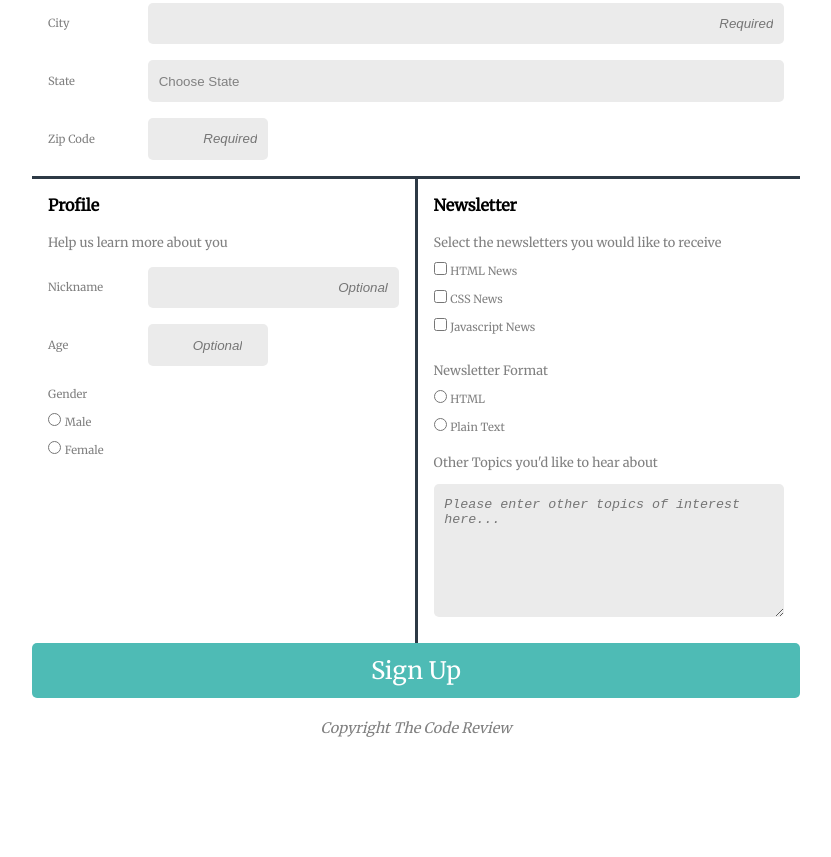
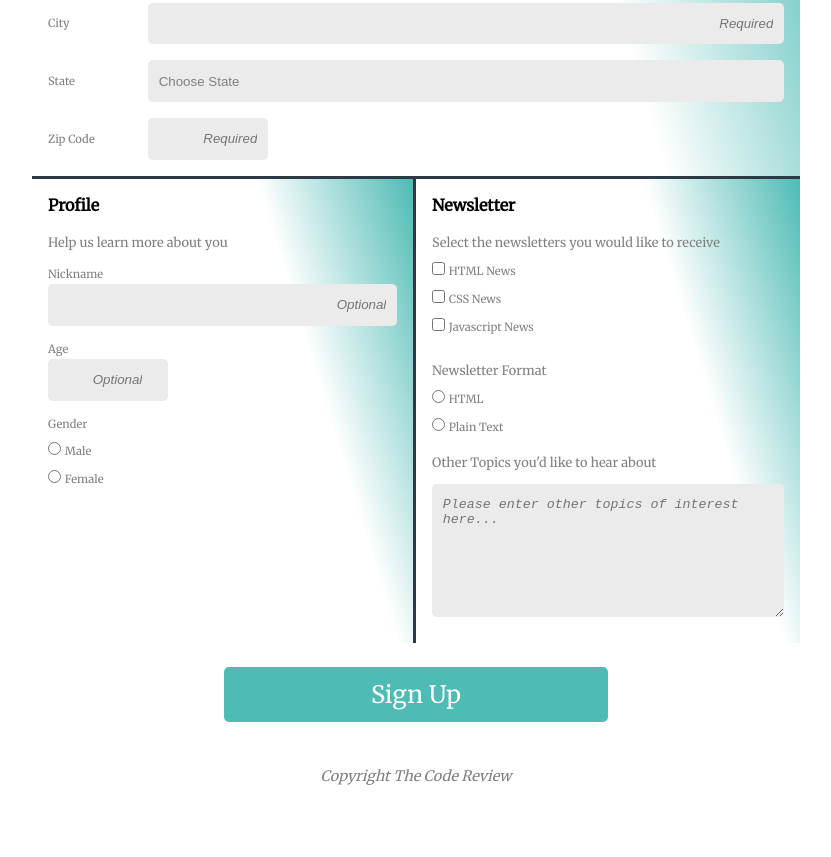
Before and after one commit to k-snides/online-registration-form, a plain HTML site: page index.html in a window 1280 px wide. Shown: the part 480-1337 px from the top of the page, without its empty margins (224-1055 px from the left). Before the commit the page ends 1239 px from the top, so only its background shows below. Drawn offline with Linux system fonts and the light colour scheme.

Commit message:
add extra credit features

```diff
--- a/css/style.css
+++ b/css/style.css
@@ -78,8 +78,14 @@ p {
 	color: gray;
 }
 
+/* === Form === */
+.contact-information,
+.profile,
+.newsletter {
+	background: linear-gradient(73deg, transparent 70%, rgb(78, 187, 181));
+	padding-right: 0.5em;
+}
 
-/* === Form === */
 /* --- Contact Information Section --- */
 .form-flex {
 	display: flex;
@@ -96,18 +102,19 @@ fieldset {
 	font-weight: bold;
 }
 
-label {
+label,
+.gender {
 	font-weight: normal;
 	color: gray;
-	font-size: 0.7em;
 	margin-bottom: 0.4em;
 	flex: 1 0 100%;
+	font-size: 0.7em;
 }
 
 .form-section {
 	border-top: 3px solid rgb(45, 57, 69);
+	padding-right: 0.5em;
 }
-
 
 legend {
 	padding: 1em 0;
@@ -138,15 +145,15 @@ input:focus,
 select:focus,
 textarea:focus  {
 	border: 1px solid rgb(45, 57, 69);
-	background-color: rgb(200, 200, 200);
+	background-color: rgb(250, 250, 250);
 	outline: none;
 
 	animation: borderPlus 0.3s ease-in;
 }
 
 @keyframes borderPlus {
-	0% { box-shadow: 1px 1px 3px 5px rgb(45, 57, 69); }
-	50% { box-shadow: 2px 2px 5px 10px rgb(45, 57, 69); }
+	0% { box-shadow: 1px 1px 2px 4px rgb(45, 57, 69); }
+	50% { box-shadow: 2px 2px 3px 6px rgb(45, 57, 69); }
 }
 
 .sub-heading {
@@ -258,8 +265,7 @@ footer p {
 	font-style: italic;
 	font-size: 0.9em;
 	text-align: center;
-	padding: 1.5em 0;
-	font-weight: lighter;
+	padding: 1.5em 0 5em 0;
 }
 
 
@@ -280,9 +286,9 @@ footer p {
 	}
 
 	label {
-		max-width: 100px;
 		flex: 1 0 100px;
 		margin: auto;
+		max-width: 100px;
 	}
 
 	input {
@@ -306,33 +312,32 @@ footer p {
 
 }
 
-
-
-
-
-
-
-
 /* ===================================================
---- Large devices (large desktops, 1200px and up) ---
+--- Large devices (large desktops, 1024px and up) ---
 =================================================== */
-@media screen and (min-width: 1200px) {
+@media screen and (min-width: 1024px) {
 
 	.wrapper {
 		width: 60%;
+		max-width: 1200px;
 	}
 
 	.form-section.contact-information {
 		border-right: none;
 		flex: 1 0 100%;
-		/*margin: 0 0.5em 0 0;*/
-		/*padding: 0 0.5em 0 0;*/
 	}
 
 	.form-section {
-		flex: 1;
+		flex: 1 0 50%;
 		padding: 0 1em;
 		border-right: 3px solid rgb(45, 57, 69);
+	}
+
+	label[for="nickname"],
+	label[for="age"] {
+		flex: 1 0 100%;
+		max-width: 100%;
+		margin-bottom: 0.3em;
 	}
 
 	.form-section.newsletter {
@@ -340,5 +345,9 @@ footer p {
 		margin-right: 0;
 	}
 
+	button {
+		margin: 1em auto;
+		width: 50%;
+	}
 
 }
--- a/index.html
+++ b/index.html
@@ -174,7 +174,7 @@
 										<input type="number" id="age" name="age" placeholder="Optional" />
 									</li>
 
-									<label>Gender</label>
+									<li class="gender">Gender</li>
 									<li>
 										<input type="radio" id="male" name="gender" value="male" />
 										<label for="male"> Male</label>
@@ -225,7 +225,7 @@
 								<ul class="form-newsletter__format">
 									<li>
 										<input type="radio" id="html" name="newsletter_format" value="html"  required/>
-										<label for="html" required> HTML</label>
+										<label for="html"> HTML</label>
 									</li>
 
 									<li>
```
